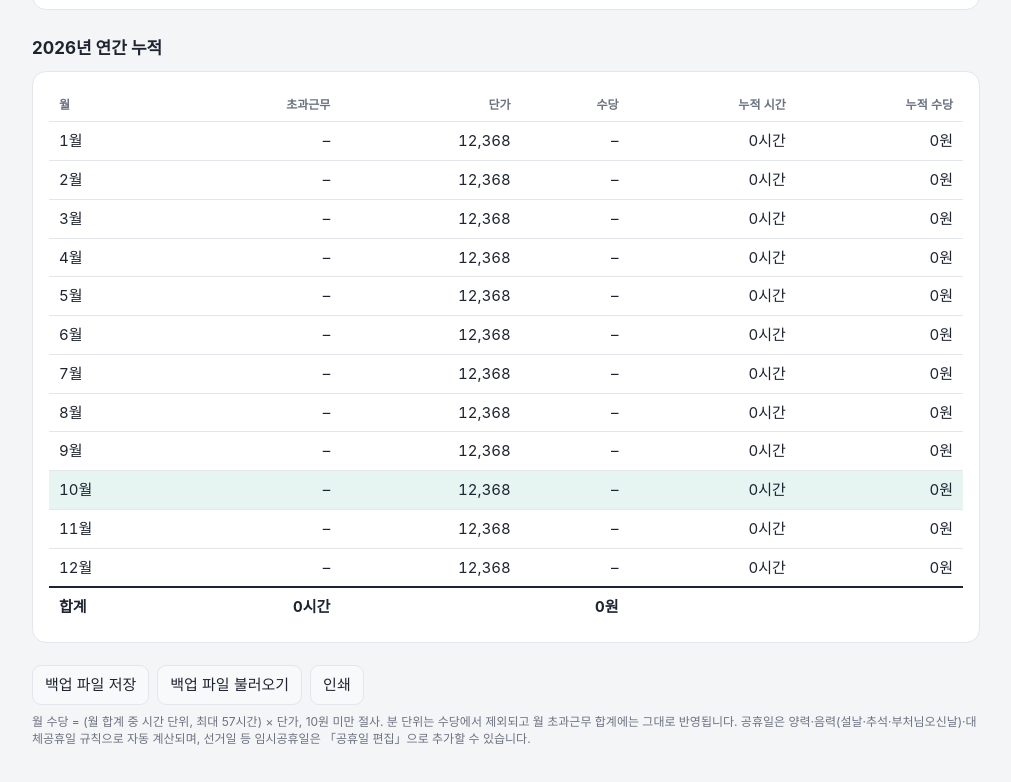
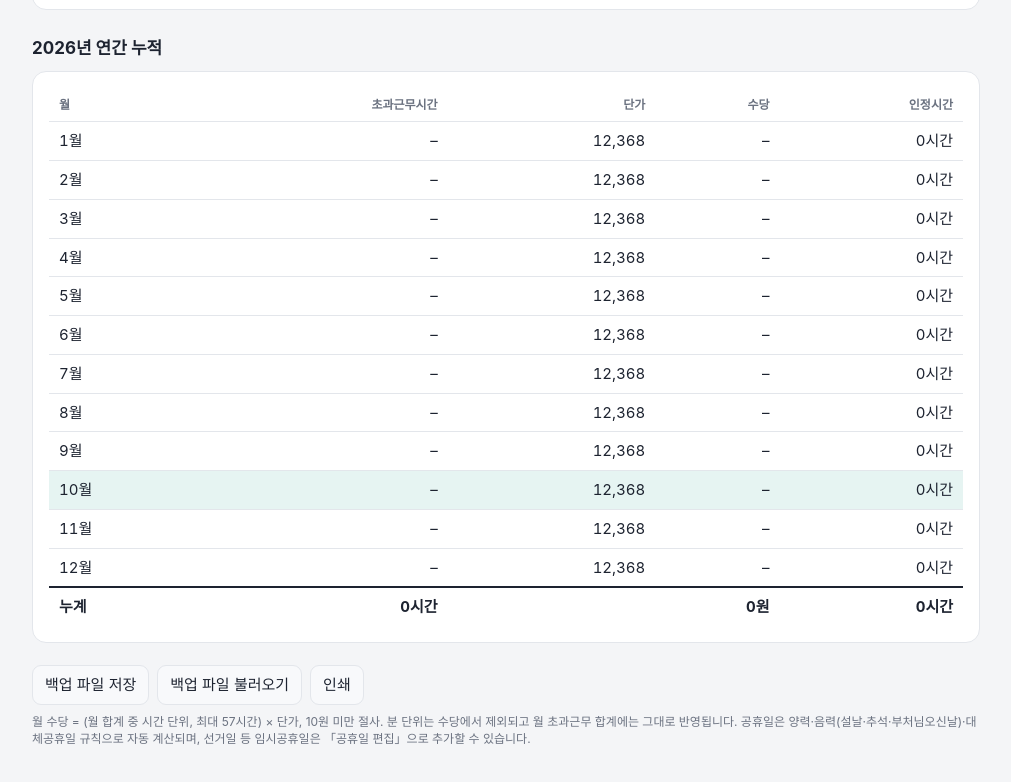
Before and after one commit to kwonoyoung/time, a website: page index.html in a window 1280 px wide. Shown: the part 1116-1898 px from the top of the page, without its empty margins (134-1145 px from the left). Drawn offline with nearby package versions, Linux system fonts and the light colour scheme; a web font is replaced by a local one.

Commit message:
연간 누계 표를 초과근무 및 인정시간 기준으로 정리

```diff
--- a/index.html
+++ b/index.html
@@ -145,7 +145,7 @@ table.year{width:100%;border-collapse:collapse;font-variant-numeric:tabular-nums
   .summary{grid-template-columns:repeat(2,1fr)}
   .stat .v{font-size:18px}
   .year th,.year td{padding:7px 6px;font-size:13px}
-  .year th:nth-child(3),.year td:nth-child(3),.year th:nth-child(5),.year td:nth-child(5){display:none}
+  .year th:nth-child(3),.year td:nth-child(3){display:none}
 }
 @media print{
   body{background:#fff}
@@ -224,9 +224,9 @@ table.year{width:100%;border-collapse:collapse;font-variant-numeric:tabular-nums
   <h2 id="yearTitle">연간 누적</h2>
   <section class="card" style="overflow-x:auto">
     <table class="year">
-      <thead><tr><th>월</th><th>초과근무</th><th>단가</th><th>수당</th><th>누적 시간</th><th>누적 수당</th></tr></thead>
+      <thead><tr><th>월</th><th>초과근무시간</th><th>단가</th><th>수당</th><th>인정시간</th></tr></thead>
       <tbody id="yearBody"></tbody>
-      <tfoot><tr><td>합계</td><td id="yH"></td><td></td><td id="yP"></td><td></td><td></td></tr></tfoot>
+      <tfoot><tr><td>누계</td><td id="yH"></td><td></td><td id="yP"></td><td id="yR"></td></tr></tfoot>
     </table>
   </section>
 
@@ -459,13 +459,17 @@ function render(){
   renderYear();
 }
 function renderYear(){
-  var y=cur.y, html='', cm=0, cp=0;
+  var y=cur.y, html='', cm=0, cp=0, cr=0;
   $('yearTitle').textContent=y+'년 연간 누적';
   for(var m=1;m<=12;m++){
-    var mm=monthMin(y,m), r=rateOf(y,m), p=payOf(mm.min,r); cm+=mm.min; cp+=p;
-    html+='<tr data-m="'+m+'"'+(m===cur.m?' class="cur"':'')+'><td>'+m+'월</td><td>'+(mm.min?fmtHM(mm.min):'–')+'</td><td>'+won(r)+'</td><td>'+(p?won(p)+'원':'–')+'</td><td>'+fmtHM(cm)+'</td><td>'+won(cp)+'원</td></tr>';
+    var mm=monthMin(y,m), r=rateOf(y,m), ph=recognizedHours(mm.min), p=payOf(mm.min,r);
+    cm+=mm.min; cp+=p; cr+=ph;
+    html+='<tr data-m="'+m+'"'+(m===cur.m?' class="cur"':'')+'><td>'+m+'월</td><td>'+(mm.min?fmtHM(mm.min):'–')+'</td><td>'+won(r)+'</td><td>'+(p?won(p)+'원':'–')+'</td><td>'+fmtHM(ph*60)+'</td></tr>';
   }
-  $('yearBody').innerHTML=html; $('yH').textContent=fmtHM(cm); $('yP').textContent=won(cp)+'원';
+  $('yearBody').innerHTML=html;
+  $('yH').textContent=fmtHM(cm);
+  $('yP').textContent=won(cp)+'원';
+  $('yR').textContent=fmtHM(cr*60);
 }
 function updateStatus(){
   var n=user?dirtyCount():0, st=$('status');
```
